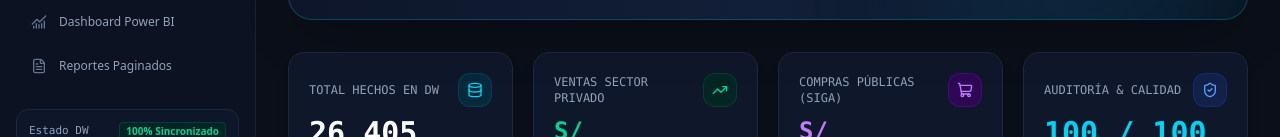
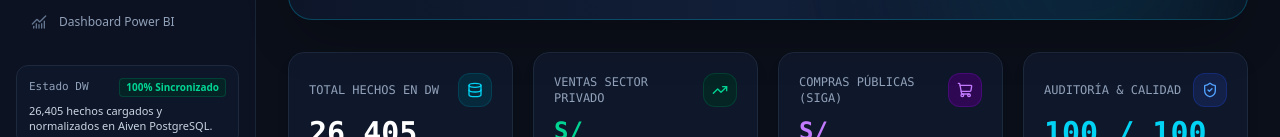
Before and after one commit to PaulBaFi/pack-big-data, an Astro site in the folder admin-olap/: page / in a window 1280 px wide. Shown: the part 292-429 px from the top of the page. Built offline with nearby package versions, Linux system fonts and the light colour scheme; Astro itself is replaced by a stand-in of ours; no server answers.

Commit message:
feat: Update Sidebar with BI Modules

```diff
--- a/admin-olap/src/components/Sidebar.tsx
+++ b/admin-olap/src/components/Sidebar.tsx
@@ -45,13 +45,7 @@ export const Sidebar: React.FC<SidebarProps> = ({ currentPath }) => {
       href: "/dashboard-bi",
       icon: ChartNoAxesCombined,
       active: currentPath.startsWith("/dashboard-bi"),
-    },
-    {
-      name: "Reportes Paginados",
-      href: "/reportes-bi",
-      icon: FileText,
-      active: currentPath.startsWith("/reportes-bi"),
-    },
+    }
   ];
 
   return (
```
